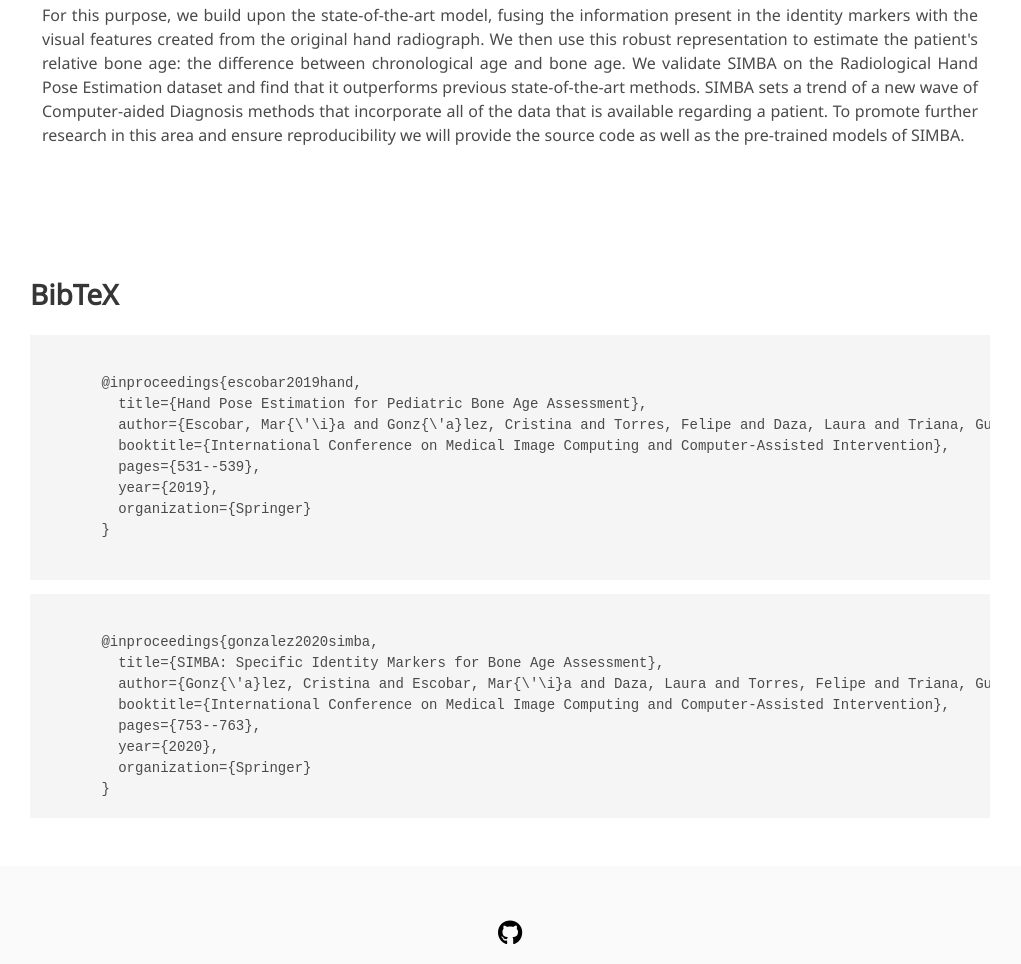
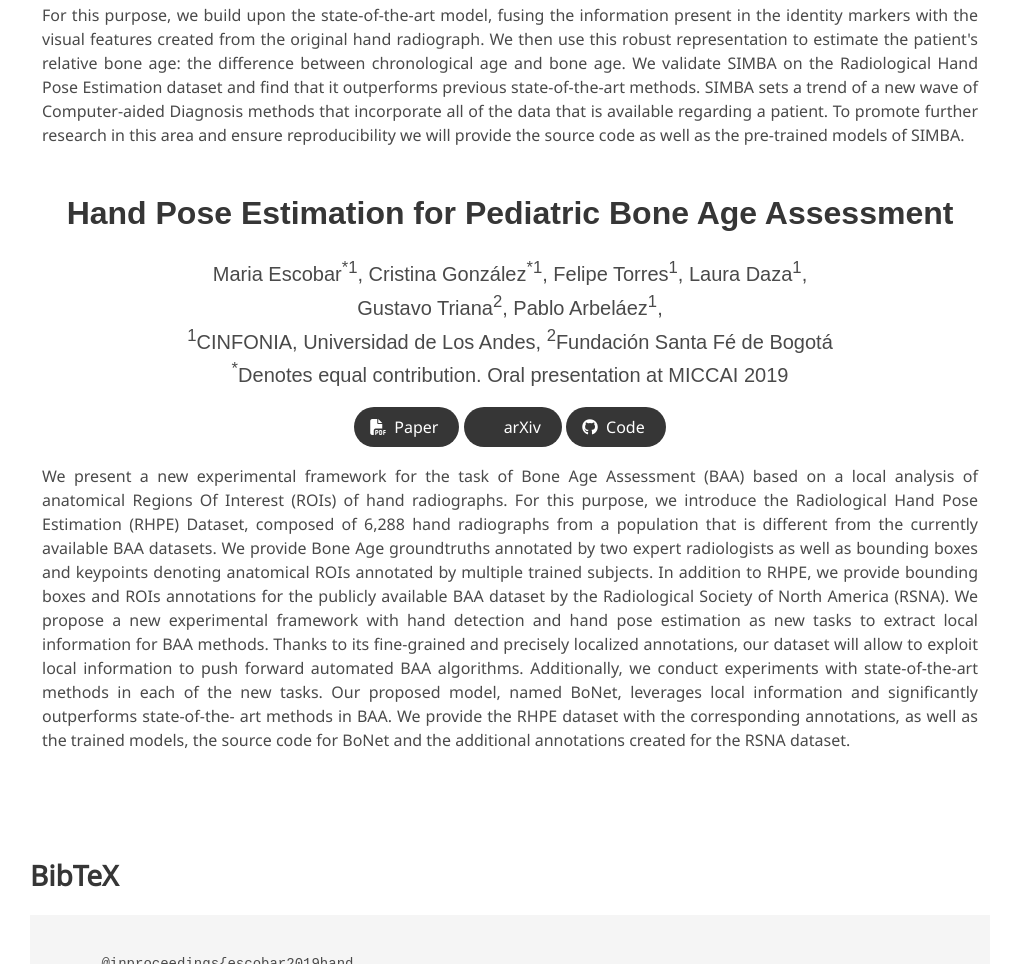
Before and after one commit to BCV-Uniandes/baar-wp, a plain HTML site: page index.html in a window 1280 px wide. Shown: the part 2171-3135 px from the top of the page, without its empty margins (130-1151 px from the left). Drawn offline with nearby package versions, Linux system fonts and the light colour scheme; some icons are missing; a web font is replaced by a local one.

Commit message:
publications done

```diff
--- a/index.html
+++ b/index.html
@@ -185,6 +185,7 @@
           </div>
            <div class="is-size-5 publication-authors">
             <span class="author-block"><sup>*</sup>Denotes equal contribution.</span>
+            <span class="author-block">Poster at MICCAI 2020</span>
           </div>
 
           <div class="column has-text-centered">
@@ -243,7 +244,79 @@
           </div>
         </div>
         <br/>
+        <div class="column has-text-centered">
+          <h2 class="title is-3 publication-title">Hand Pose Estimation for Pediatric Bone Age Assessment</h2>
+          <div class="is-size-5 publication-authors">
+            <span class="author-block">Maria Escobar<sup>*1</sup>,</span>
+            <span class="author-block">Cristina González<sup>*1</sup>,</span>
+            <span class="author-block">Felipe Torres<sup>1</sup>,</span>
+            <span class="author-block">Laura Daza<sup>1</sup>,</span>
+            <p></p>
+            <span class="author-block">Gustavo Triana<sup>2</sup>,</span>
+            <span class="author-block">Pablo Arbeláez<sup>1</sup>,</span>
+          </div>
+          <div class="is-size-5 publication-authors">
+            <span class="author-block"><sup>1</sup>CINFONIA, Universidad de Los Andes, </span>
+            <span class="author-block"><sup>2</sup>Fundación Santa Fé de Bogotá </span>
+          </div>
+           <div class="is-size-5 publication-authors">
+            <span class="author-block"><sup>*</sup>Denotes equal contribution.</span>
+            <span class="author-block">Oral presentation at MICCAI 2019</span>
+          </div>
 
+          <div class="column has-text-centered">
+            <div class="publication-links">
+              <!-- PDF Link. -->
+              <span class="link-block">
+                <a href="https://link.springer.com/chapter/10.1007/978-3-030-32226-7_59"
+                   class="external-link button is-normal is-rounded is-dark">
+                  <span class="icon">
+                      <i class="fas fa-file-pdf"></i>
+                  </span>
+                  <span>Paper</span>
+                </a>
+              </span>
+              <span class="link-block">
+                <a href="https://cinfonia.uniandes.edu.co/wp-content/uploads/2021/06/Hand_Pose_Estimation_for_Pediatric_Bone_Age_Assessment.pdf"
+                   class="external-link button is-normal is-rounded is-dark">
+                  <span class="icon">
+                      <i class="ai ai-arxiv"></i>
+                  </span>
+                  <span>arXiv</span>
+                </a>
+              </span>
+              <!-- Code Link. -->
+              <span class="link-block">
+                <a href="https://github.com/BCV-Uniandes/Bonet"
+                   class="external-link button is-normal is-rounded is-dark">
+                  <span class="icon">
+                      <i class="fab fa-github"></i>
+                  </span>
+                  <span>Code</span>
+                  </a>
+              </span>
+            </div>
+
+          </div>
+          <div class="content has-text-justified">
+            <p>
+              We present a new experimental framework for the task of Bone Age Assessment (BAA) based on a local
+              analysis of anatomical Regions Of Interest (ROIs) of hand radiographs. For this purpose, we introduce the
+              Radiological Hand Pose Estimation (RHPE) Dataset, composed of 6,288 hand radiographs from a
+              population that is different from the currently available BAA datasets. We provide Bone Age groundtruths
+              annotated by two expert radiologists as well as bounding boxes and keypoints denoting anatomical ROIs
+              annotated by multiple trained subjects. In addition to RHPE, we provide bounding boxes and ROIs
+              annotations for the publicly available BAA dataset by the Radiological Society of North America (RSNA). We propose a new experimental framework with hand detection and hand pose estimation as new tasks
+              to extract local information for BAA methods. Thanks to its fine-grained and precisely localized
+              annotations, our dataset will allow to exploit local information to push forward automated BAA
+              algorithms. Additionally, we conduct experiments with state-of-the-art methods in each of the new tasks.
+              Our proposed model, named BoNet, leverages local information and significantly outperforms state-of-the-
+              art methods in BAA. We provide the RHPE dataset with the corresponding annotations, as well as the
+              trained models, the source code for BoNet and the additional annotations created for the RSNA dataset.
+            </p>
+
+          </div>
+        </div>
       </div>
     </div>
     <!--/ Animation. -->
```
